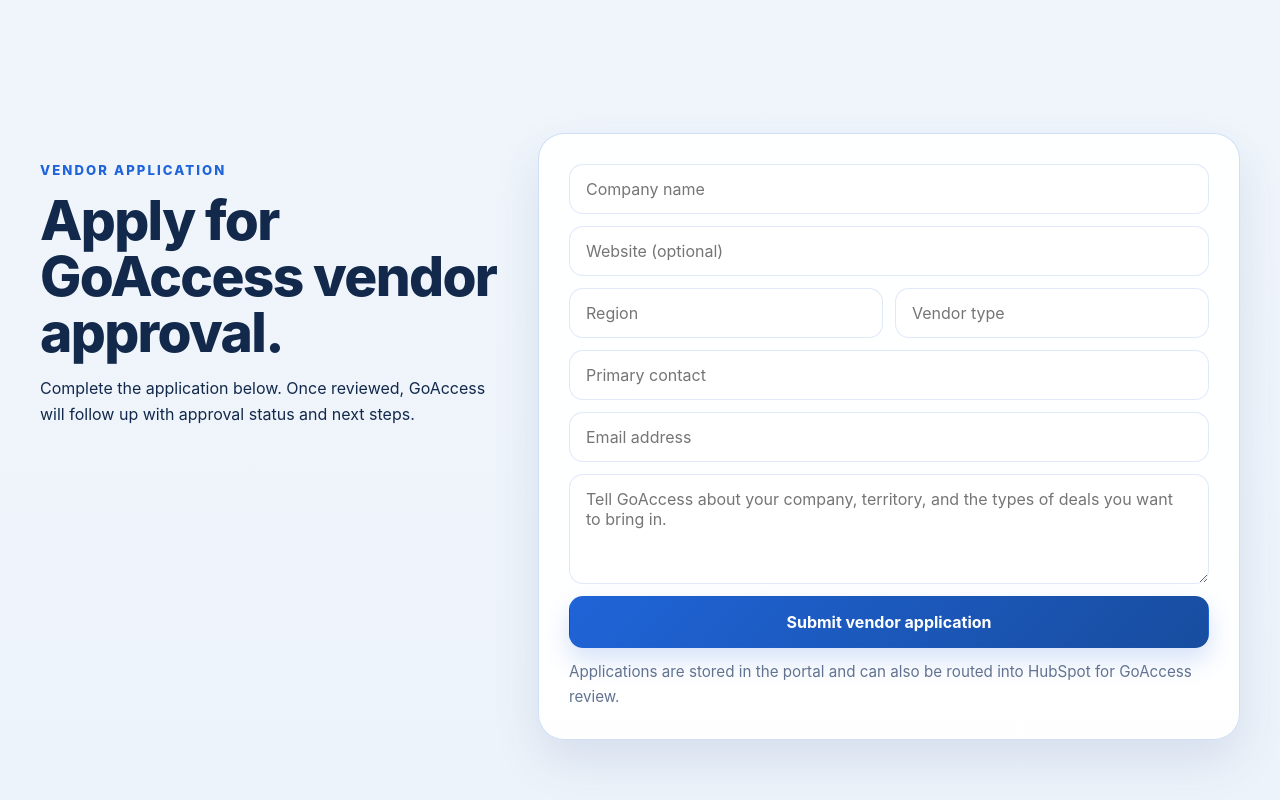
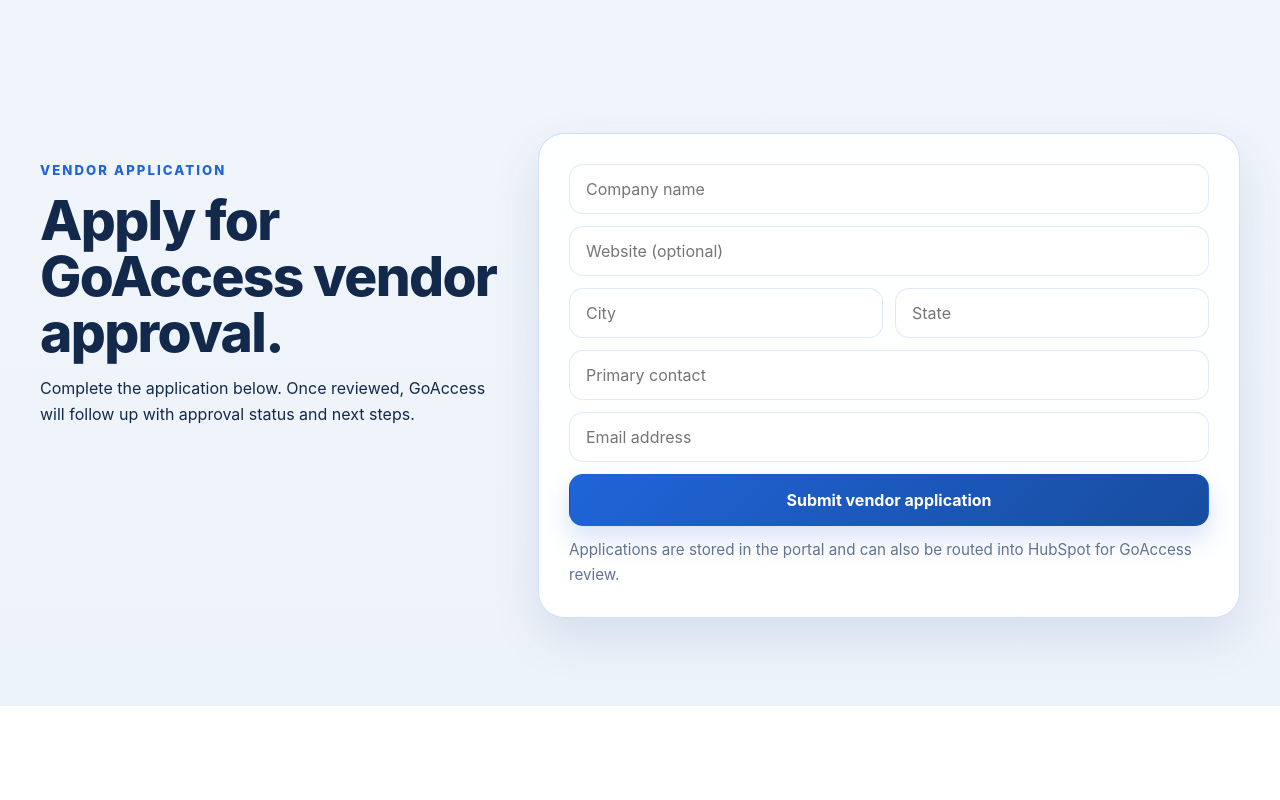
Before and after one commit to Brandonoswalt18-bot/PRM, a Next.js app: page / in a window 1280 px wide. Shown: the part 1600-2400 px from the top of the page. After the commit the page ends 2306 px from the top, so only its background shows below. Built offline with nearby package versions, Linux system fonts and the light colour scheme.

Commit message:
Simplify vendor application fields

```diff
--- a/app/api/vendor-applications/route.ts
+++ b/app/api/vendor-applications/route.ts
@@ -5,11 +5,10 @@
 type VendorApplicationPayload = {
   companyName?: string;
   website?: string;
-  region?: string;
-  vendorType?: string;
+  city?: string;
+  state?: string;
   primaryContactName?: string;
   primaryContactEmail?: string;
-  notes?: string;
 };
 
 export async function GET() {
@@ -28,15 +27,16 @@
 
   const companyName = body.companyName?.trim() ?? "";
   const website = body.website?.trim() ?? "";
-  const region = body.region?.trim() ?? "";
-  const vendorType = body.vendorType?.trim() ?? "";
+  const city = body.city?.trim() ?? "";
+  const state = body.state?.trim() ?? "";
   const primaryContactName = body.primaryContactName?.trim() ?? "";
   const primaryContactEmail = body.primaryContactEmail?.trim().toLowerCase() ?? "";
-  const notes = body.notes?.trim() ?? "";
+  const region = [city, state].filter(Boolean).join(", ");
+  const vendorType = "Vendor applicant";
 
-  if (!companyName || !region || !vendorType || !primaryContactName || !primaryContactEmail) {
+  if (!companyName || !city || !state || !primaryContactName || !primaryContactEmail) {
     return NextResponse.json(
-      { message: "Company, region, vendor type, contact name, and email are required." },
+      { message: "Business name, city, state, contact name, and email are required." },
       { status: 400 }
     );
   }
@@ -48,11 +48,13 @@
   const result = await submitVendorApplication({
     companyName,
     website,
+    city,
+    state,
     region,
     vendorType,
     primaryContactName,
     primaryContactEmail,
-    notes,
+    notes: "",
   });
 
   if (isHubSpotLeadRoutingEnabled()) {
@@ -64,10 +66,8 @@
         notes: [
           "Vendor application",
           website ? `Website: ${website}` : "",
-          `Region: ${region}`,
-          `Vendor type: ${vendorType}`,
-          "",
-          notes,
+          `City: ${city}`,
+          `State: ${state}`,
         ]
           .filter(Boolean)
           .join("\n"),
--- a/components/marketing/demo-request-form.tsx
+++ b/components/marketing/demo-request-form.tsx
@@ -6,21 +6,19 @@
 type FormState = {
   companyName: string;
   website: string;
-  region: string;
-  vendorType: string;
+  city: string;
+  state: string;
   primaryContactName: string;
   primaryContactEmail: string;
-  notes: string;
 };
 
 const initialState: FormState = {
   companyName: "",
   website: "",
-  region: "",
-  vendorType: "",
+  city: "",
+  state: "",
   primaryContactName: "",
   primaryContactEmail: "",
-  notes: "",
 };
 
 export function DemoRequestForm() {
@@ -35,7 +33,7 @@
 
     trackEvent("vendor_application_submitted", {
       company: form.companyName,
-      vendor_type: form.vendorType,
+      state: form.state,
     });
 
     try {
@@ -101,20 +99,20 @@
       <div className="inline-form-grid">
         <input
           type="text"
-          placeholder="Region"
-          aria-label="Region"
-          value={form.region}
-          onFocus={() => trackEvent("vendor_application_field_focused", { field: "region" })}
-          onChange={(event) => update("region", event.target.value)}
+          placeholder="City"
+          aria-label="City"
+          value={form.city}
+          onFocus={() => trackEvent("vendor_application_field_focused", { field: "city" })}
+          onChange={(event) => update("city", event.target.value)}
           required
         />
         <input
           type="text"
-          placeholder="Vendor type"
-          aria-label="Vendor type"
-          value={form.vendorType}
-          onFocus={() => trackEvent("vendor_application_field_focused", { field: "vendorType" })}
-          onChange={(event) => update("vendorType", event.target.value)}
+          placeholder="State"
+          aria-label="State"
+          value={form.state}
+          onFocus={() => trackEvent("vendor_application_field_focused", { field: "state" })}
+          onChange={(event) => update("state", event.target.value)}
           required
         />
       </div>
@@ -140,15 +138,6 @@
         onChange={(event) => update("primaryContactEmail", event.target.value)}
         required
       />
-      <textarea
-        className="cta-textarea"
-        placeholder="Tell GoAccess about your company, territory, and the types of deals you want to bring in."
-        aria-label="Vendor application details"
-        value={form.notes}
-        onFocus={() => trackEvent("vendor_application_field_focused", { field: "notes" })}
-        onChange={(event) => update("notes", event.target.value)}
-        rows={4}
-      />
       <button className="button button-primary" type="submit" disabled={status === "submitting"}>
         {status === "submitting" ? "Submitting..." : "Submit vendor application"}
       </button>
--- a/components/product/admin-application-manager.tsx
+++ b/components/product/admin-application-manager.tsx
@@ -96,7 +96,9 @@
                   <div>
                     <h3>{application.companyName}</h3>
                     <p>
-                      {application.vendorType} · {application.region} · {application.primaryContactName}
+                      {[application.city, application.state].filter(Boolean).join(", ") ||
+                        application.region}{" "}
+                      · {application.primaryContactName}
                     </p>
                   </div>
                   <span className="status-pill">{application.status.replaceAll("_", " ")}</span>
--- a/lib/goaccess-store.ts
+++ b/lib/goaccess-store.ts
@@ -400,6 +400,8 @@
     id: makeId("app"),
     companyName: input.companyName,
     website: input.website,
+    city: input.city,
+    state: input.state,
     region: input.region,
     vendorType: input.vendorType,
     primaryContactName: input.primaryContactName,
@@ -441,8 +443,8 @@
         "",
         `Company: ${application.companyName}`,
         `Website: ${application.website || "Not provided"}`,
-        `Region: ${application.region}`,
-        `Vendor type: ${application.vendorType}`,
+        `City: ${application.city || "Not provided"}`,
+        `State: ${application.state || "Not provided"}`,
         `Primary contact: ${application.primaryContactName}`,
         `Email: ${application.primaryContactEmail}`,
         application.notes ? `Notes: ${application.notes}` : "",
@@ -456,8 +458,8 @@
         "<ul>",
         `<li><strong>Company:</strong> ${application.companyName}</li>`,
         `<li><strong>Website:</strong> ${application.website || "Not provided"}</li>`,
-        `<li><strong>Region:</strong> ${application.region}</li>`,
-        `<li><strong>Vendor type:</strong> ${application.vendorType}</li>`,
+        `<li><strong>City:</strong> ${application.city || "Not provided"}</li>`,
+        `<li><strong>State:</strong> ${application.state || "Not provided"}</li>`,
         `<li><strong>Primary contact:</strong> ${application.primaryContactName}</li>`,
         `<li><strong>Email:</strong> ${application.primaryContactEmail}</li>`,
         application.notes ? `<li><strong>Notes:</strong> ${application.notes}</li>` : "",
@@ -502,6 +504,8 @@
       applicationId: application.id,
       companyName: application.companyName,
       website: application.website,
+      city: application.city,
+      state: application.state,
       region: application.region,
       vendorType: application.vendorType,
       primaryContactName: application.primaryContactName,
--- a/types/goaccess.ts
+++ b/types/goaccess.ts
@@ -24,6 +24,8 @@
   id: string;
   companyName: string;
   website: string;
+  city?: string;
+  state?: string;
   region: string;
   vendorType: string;
   primaryContactName: string;
@@ -43,6 +45,8 @@
   applicationId: string;
   companyName: string;
   website: string;
+  city?: string;
+  state?: string;
   region: string;
   vendorType: string;
   primaryContactName: string;
@@ -122,6 +126,8 @@
 export type CreateVendorApplicationInput = {
   companyName: string;
   website: string;
+  city: string;
+  state: string;
   region: string;
   vendorType: string;
   primaryContactName: string;
```
